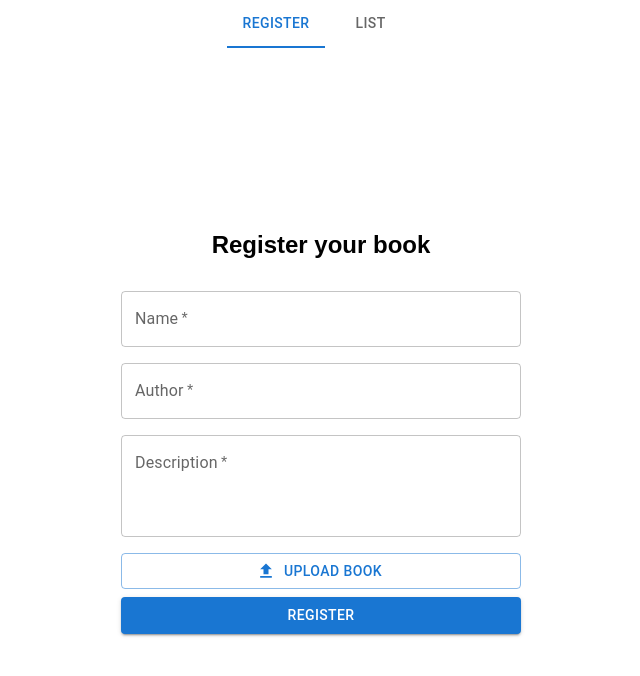
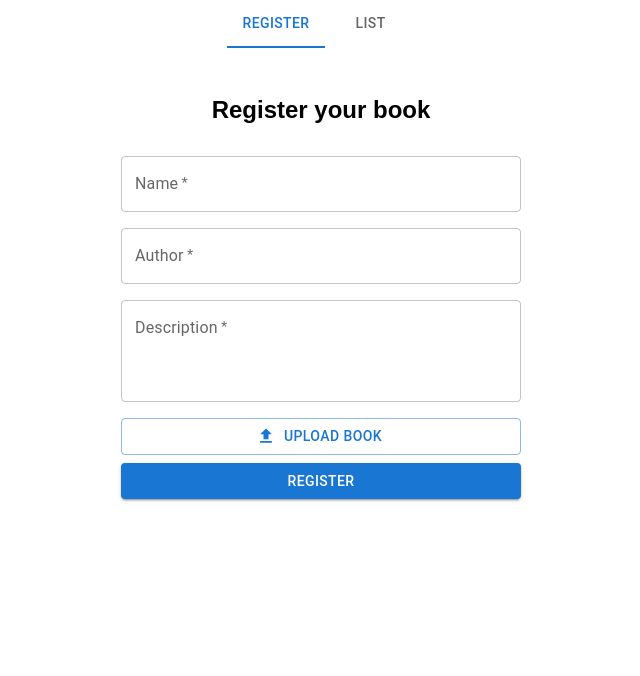
Before and after one commit to thiagocontelli/crud-front, a React (Create React App) app: page / in a window 1280 px wide. Shown: the top 676 px of the page, without its empty margins (319-959 px from the left). Built offline with nearby package versions, Linux system fonts and the light colour scheme.

Commit message:
refactor: margin from top of the page

```diff
--- a/src/pages/List/index.tsx
+++ b/src/pages/List/index.tsx
@@ -22,7 +22,6 @@ export function List() {
 				display: 'flex',
 				flexDirection: 'column',
 				alignItems: 'center',
-				justifyContent: 'center',
 				gap: '2rem',
 				width: '100%',
 				height: '100vh',
--- a/src/pages/List/style.css
+++ b/src/pages/List/style.css
@@ -3,11 +3,15 @@
 	padding: 1rem;
 	border-radius: 4px;
 	min-width: 400px;
-	max-width: 300  ;
+	max-width: 300;
 	display: flex;
 	justify-content: space-between;
 }
 
+h2 {
+	margin-top: 3rem;
+}
+
 h4 {
-  color: rgb(63, 63, 63);
+	color: rgb(63, 63, 63);
 }
--- a/src/pages/Registration/index.tsx
+++ b/src/pages/Registration/index.tsx
@@ -31,7 +31,6 @@ export function Registration() {
 				display: 'flex',
 				flexDirection: 'column',
 				alignItems: 'center',
-				justifyContent: 'center',
 				gap: '2rem',
 				width: '100%',
 				height: '100vh',
--- a/src/pages/Registration/style.css
+++ b/src/pages/Registration/style.css
@@ -5,3 +5,7 @@ form {
   min-width: 400px;
   max-width: 300px;
 }
+
+h2 {
+  margin-top: 3rem;
+}
```
